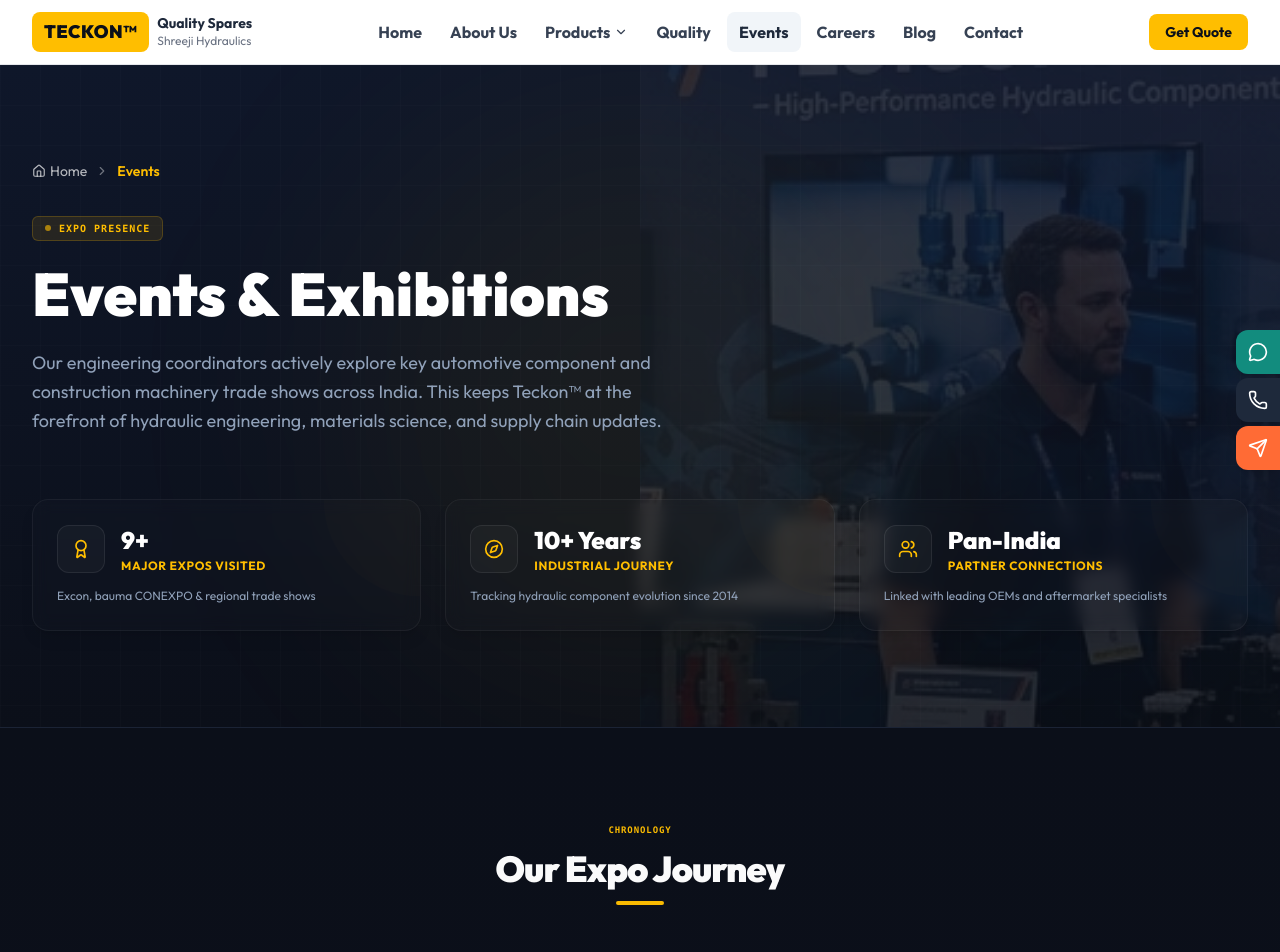
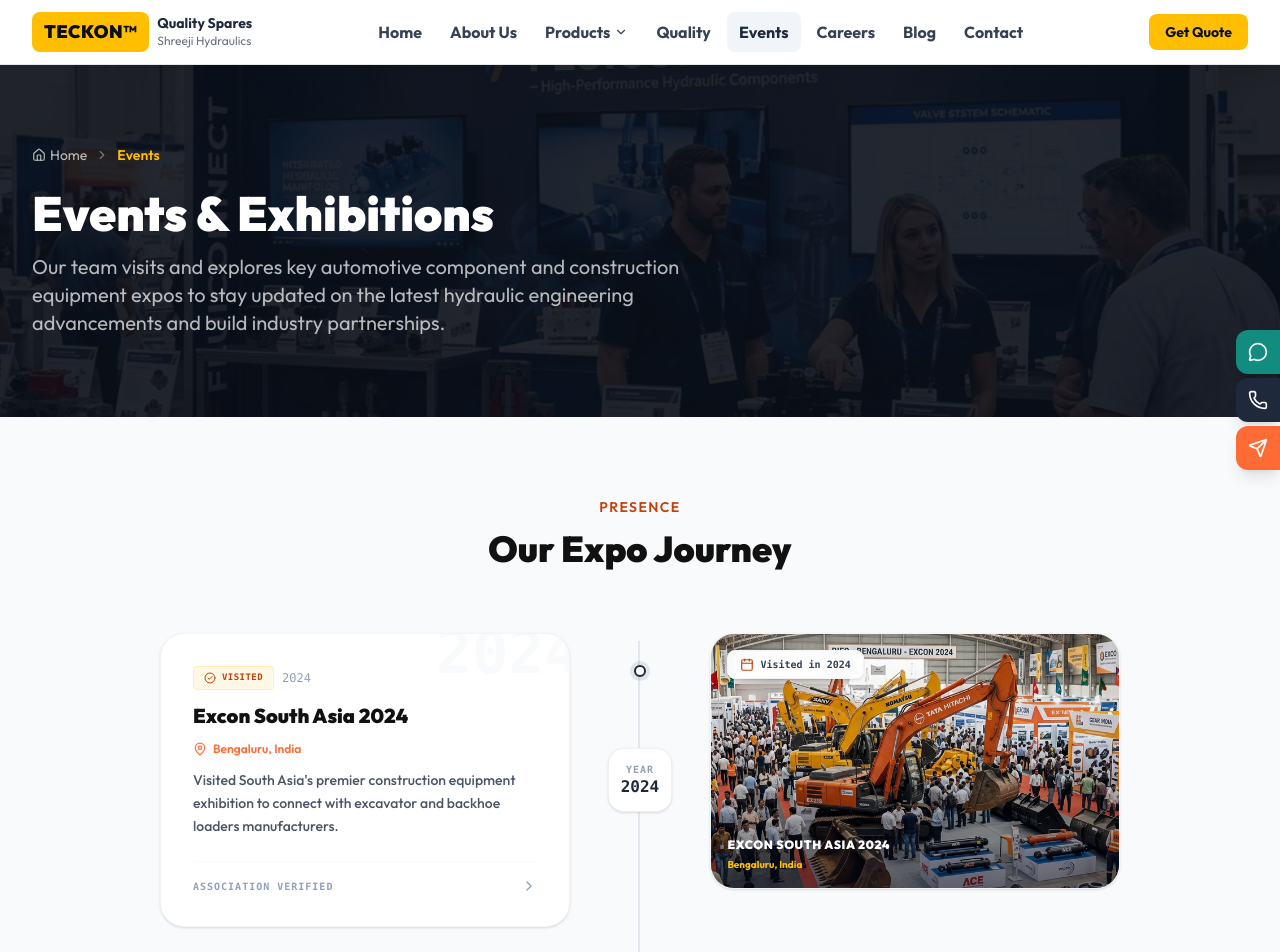
Before and after one commit to DishenMakwana/teckon, a Next.js app: page /events in a window 1280 px wide. Shown: the top 952 px of the page. Built offline with nearby package versions, Linux system fonts and the light colour scheme.

Commit message:
design: restore events hero, apply light timeline theme, and adjust section titles typography

```diff
--- a/src/app/events/page.tsx
+++ b/src/app/events/page.tsx
@@ -2,123 +2,57 @@
 
 import { motion } from "framer-motion";
 import Image from "next/image";
-import Link from "next/link";
-import { MapPin, Calendar, Award, Compass, Users, CheckCircle2, ChevronRight } from "lucide-react";
+import { MapPin, Calendar, CheckCircle2, ChevronRight } from "lucide-react";
 import BreadcrumbBar from "@/components/ui/BreadcrumbBar";
 import { EVENTS } from "@/lib/data";
 
-const timelineStats = [
-  {
-    icon: Award,
-    value: "9+",
-    label: "Major Expos Visited",
-    desc: "Excon, bauma CONEXPO & regional trade shows",
-  },
-  {
-    icon: Compass,
-    value: "10+ Years",
-    label: "Industrial Journey",
-    desc: "Tracking hydraulic component evolution since 2014",
-  },
-  {
-    icon: Users,
-    value: "Pan-India",
-    label: "Partner Connections",
-    desc: "Linked with leading OEMs and aftermarket specialists",
-  },
-];
-
 export default function EventsPage() {
   return (
-    <div className="bg-[#0B0F19] text-slate-300 min-h-screen font-sans selection:bg-[#FFBE00]/30 selection:text-white">
-      {/* Hero Section */}
+    <>
+      {/* Hero (Restored Original Section) */}
       <section
         id="events-hero"
-        className="relative py-24 border-b border-white/5 overflow-hidden bg-gradient-to-b from-[#0F172A] to-[#0B0F19]"
+        className="bg-teckon-dark-blue py-20 relative overflow-hidden"
       >
-        {/* Background Blueprint Grid and Radial Glow */}
-        <div className="absolute inset-0 bg-[linear-gradient(to_right,rgba(255,255,255,0.012)_1px,transparent_1px),linear-gradient(to_bottom,rgba(255,255,255,0.012)_1px,transparent_1px)] bg-[size:40px_40px] pointer-events-none" />
-        <div className="absolute top-1/2 left-1/2 -translate-x-1/2 -translate-y-1/2 w-[600px] h-[600px] bg-[#FFBE00]/5 rounded-full filter blur-[120px] pointer-events-none" />
-
-        {/* Hero Background Trade Show Banner */}
-        <div className="absolute right-0 top-0 bottom-0 w-full lg:w-1/2 opacity-[0.07] lg:opacity-[0.12] pointer-events-none mask-gradient">
+        <div className="absolute inset-0 opacity-10">
           <Image
             src="/images/events-tradeshow.webp"
-            alt="Heavy machinery trade show showcasing hydraulic components"
+            alt="Industrial heavy machinery trade show showcasing hydraulic components"
             fill
-            sizes="(max-width: 1024px) 100vw, 50vw"
+            sizes="100vw"
             className="object-cover"
             priority
           />
         </div>
-
         <div className="relative z-10 max-w-7xl mx-auto px-4 sm:px-6 lg:px-8">
           <BreadcrumbBar items={[{ label: "Events" }]} />
-
-          <div className="max-w-3xl mt-8 space-y-4">
-            <span className="inline-flex items-center gap-2 px-3 py-1 rounded-md bg-[#FFBE00]/10 border border-[#FFBE00]/20 text-[#FFBE00] font-mono text-[10px] uppercase tracking-widest font-black">
-              <span className="w-1.5 h-1.5 rounded-full bg-[#FFBE00] animate-pulse" />
-              Expo Presence
-            </span>
-            <h1 className="text-4xl sm:text-5xl lg:text-6xl font-black text-white leading-tight">
+          <h1 className="text-4xl sm:text-5xl font-black text-white mt-6 mb-4">
             Events &amp; Exhibitions
           </h1>
-            <p className="text-slate-400 text-lg leading-relaxed max-w-2xl">
-              Our engineering coordinators actively explore key automotive component and
-              construction machinery trade shows across India. This keeps Teckon™ at the
-              forefront of hydraulic engineering, materials science, and supply chain updates.
+          <p className="text-white/70 text-xl max-w-2xl">
+            Our team visits and explores key automotive component and
+            construction equipment expos to stay updated on the latest hydraulic
+            engineering advancements and build industry partnerships.
           </p>
-          </div>
-
-          {/* Stats strip integrated directly into the Hero for layout balance */}
-          <div className="grid grid-cols-1 md:grid-cols-3 gap-6 mt-16">
-            {timelineStats.map((stat, idx) => {
-              const Icon = stat.icon;
-              return (
-                <div
-                  key={idx}
-                  className="bg-white/[0.01] backdrop-blur-sm border border-white/[0.05] rounded-2xl p-6 relative overflow-hidden group hover:border-[#FFBE00]/25 transition-all duration-350 shadow-lg"
-                >
-                  <div className="absolute top-0 right-0 w-24 h-24 bg-[#FFBE00]/[0.01] rounded-bl-full group-hover:bg-[#FFBE00]/[0.02] transition-colors" />
-                  <div className="flex items-center gap-4">
-                    <div className="w-12 h-12 rounded-xl bg-white/[0.03] border border-white/[0.08] flex items-center justify-center text-[#FFBE00] shrink-0 group-hover:scale-110 transition-transform">
-                      <Icon className="w-5 h-5" />
-                    </div>
-                    <div>
-                      <div className="text-2xl font-black text-white">{stat.value}</div>
-                      <div className="text-xs font-bold text-[#FFBE00] uppercase tracking-wider mt-0.5">
-                        {stat.label}
-                      </div>
-                    </div>
-                  </div>
-                  <p className="text-slate-400 text-xs mt-3 leading-relaxed">
-                    {stat.desc}
-                  </p>
-                </div>
-              );
-            })}
-          </div>
         </div>
       </section>
 
-      {/* Events Timeline Section */}
-      <section id="timeline" className="py-24 relative overflow-hidden">
-        <div className="absolute inset-0 bg-[linear-gradient(to_bottom,rgba(11,15,25,0)_0%,rgba(15,23,42,0.5)_100%)] pointer-events-none" />
-
+      {/* Events Timeline Section (Light Themed) */}
+      <section id="timeline" className="py-20 bg-slate-50">
         <div className="max-w-5xl mx-auto px-4 sm:px-6 lg:px-8">
-          <div className="text-center mb-20 space-y-3">
-            <span className="text-[#FFBE00] font-mono text-[9px] uppercase tracking-widest font-black block">
-              CHRONOLOGY
+          {/* Section Heading (Restored Original Styling) */}
+          <div className="text-center mb-16">
+            <span className="text-[#C2410C] font-semibold text-sm uppercase tracking-widest mb-3 block">
+              Presence
             </span>
-            <h2 className="text-3xl sm:text-4xl font-black text-white tracking-tight">
+            <h2 className="text-4xl font-black text-[#111111]">
               Our Expo Journey
             </h2>
-            <div className="w-12 h-1 bg-[#FFBE00] mx-auto rounded-full" />
           </div>
 
           <div className="relative">
             {/* Elegant Vertical Timeline Center Line */}
-            <div className="absolute left-4 md:left-1/2 -translate-x-0.5 top-2 bottom-2 w-[1.5px] bg-gradient-to-b from-[#FFBE00]/40 via-white/10 to-[#FFBE00]/5 pointer-events-none" />
+            <div className="absolute left-4 md:left-1/2 -translate-x-0.5 top-2 bottom-2 w-0.5 bg-slate-200 pointer-events-none" />
 
             <div className="space-y-16">
               {EVENTS.map((event, i) => (
@@ -133,61 +67,58 @@
                   }`}
                 >
                   {/* Timeline Index Dot indicator */}
-                  <div className="absolute left-4 md:left-1/2 -translate-x-1/2 top-8 w-3 h-3 rounded-full bg-[#0B0F19] border-2 border-[#FFBE00] ring-4 ring-[#FFBE00]/15 z-20 pointer-events-none animate-pulse" />
+                  <div className="absolute left-4 md:left-1/2 -translate-x-1/2 top-8 w-3 h-3 rounded-full bg-white border-2 border-teckon-blue ring-4 ring-teckon-blue/10 z-20 pointer-events-none" />
 
                   {/* Content Card (Left or Right side depending on index) */}
                   <div className="w-full md:w-[46%] pl-10 md:pl-0 flex">
-                    <div className="bg-white/[0.02] backdrop-blur-md border border-white/[0.05] rounded-3xl p-6 md:p-8 hover:border-[#FFBE00]/30 hover:bg-white/[0.04] transition-all duration-350 shadow-xl group relative overflow-hidden flex-1 flex flex-col justify-between">
-                      {/* Blueprint grid effect in card background on hover */}
-                      <div className="absolute inset-0 bg-[linear-gradient(to_right,rgba(255,255,255,0.005)_1px,transparent_1px),linear-gradient(to_bottom,rgba(255,255,255,0.005)_1px,transparent_1px)] bg-[size:24px_24px] opacity-0 group-hover:opacity-100 transition-opacity duration-350 pointer-events-none" />
-
+                    <div className="bg-white border border-gray-100 rounded-3xl p-6 md:p-8 hover:border-[#FFBE00]/40 hover:shadow-xl transition-all duration-350 shadow-sm group relative overflow-hidden flex-1 flex flex-col justify-between">
                       {/* Translucent year background watermark */}
-                      <div className="absolute -top-3 -right-3 font-mono text-6xl font-black text-white/[0.02] group-hover:text-[#FFBE00]/[0.05] transition-colors pointer-events-none select-none">
+                      <div className="absolute -top-3 -right-3 font-mono text-6xl font-black text-slate-100/50 group-hover:text-[#FFBE00]/10 transition-colors pointer-events-none select-none">
                         {event.year}
                       </div>
 
-                      <div className="space-y-4 relative z-10">
+                      <div className="space-y-3 relative z-10">
                         <div className="flex items-center gap-2">
-                          <span className="inline-flex items-center gap-1.5 px-2.5 py-1 rounded bg-[#FFBE00]/10 border border-[#FFBE00]/20 text-[#FFBE00] font-mono text-[9px] uppercase tracking-wider font-black">
-                            <CheckCircle2 className="w-3 h-3 text-[#FFBE00]" />
+                          <span className="inline-flex items-center gap-1.5 px-2.5 py-1 rounded bg-[#FFBE00]/10 border border-[#FFBE00]/20 text-[#C2410C] font-mono text-[9px] uppercase tracking-wider font-black">
+                            <CheckCircle2 className="w-3 h-3 text-[#C2410C]" />
                             <span>Visited</span>
                           </span>
-                          <span className="text-slate-500 font-mono text-xs">
+                          <span className="text-slate-400 font-mono text-xs">
                             {event.year}
                           </span>
                         </div>
 
-                        <h3 className="text-xl font-black text-white group-hover:text-[#FFBE00] transition-colors leading-snug">
+                        <h3 className="text-xl font-black text-[#111111] group-hover:text-teckon-blue transition-colors leading-snug">
                           {event.name}
                         </h3>
 
-                        <div className="flex items-center gap-1.5 text-xs text-slate-400 font-semibold">
-                          <MapPin className="w-3.5 h-3.5 text-[#FF6B35] shrink-0" />
+                        <div className="flex items-center gap-1.5 text-xs text-[#FF6B35] font-semibold">
+                          <MapPin className="w-3.5 h-3.5 shrink-0" />
                           <span>{event.location}</span>
                         </div>
 
-                        <p className="text-slate-400 text-xs sm:text-sm leading-relaxed font-medium">
+                        <p className="text-gray-600 text-xs sm:text-sm leading-relaxed font-medium">
                           {event.description}
                         </p>
                       </div>
 
                       {/* Micro-interactive read indicator */}
-                      <div className="mt-6 pt-4 border-t border-white/[0.04] flex items-center justify-between">
-                        <span className="text-[10px] font-mono text-slate-500 uppercase tracking-widest font-black">
+                      <div className="mt-6 pt-4 border-t border-slate-50 flex items-center justify-between">
+                        <span className="text-[10px] font-mono text-slate-400 uppercase tracking-widest font-black">
                           Association Verified
                         </span>
-                        <ChevronRight className="w-4 h-4 text-slate-600 group-hover:text-[#FFBE00] group-hover:translate-x-1 transition-all" />
+                        <ChevronRight className="w-4 h-4 text-slate-400 group-hover:text-teckon-blue group-hover:translate-x-1 transition-all" />
                       </div>
                     </div>
                   </div>
 
                   {/* Center Year Badge (Hidden on mobile) */}
                   <div className="hidden md:flex md:w-[8%] items-center justify-center z-10 shrink-0">
-                    <div className="w-16 h-16 rounded-2xl bg-[#0F172A] border border-white/5 text-white flex flex-col items-center justify-center shadow-2xl group-hover:border-[#FFBE00]/30 transition-colors">
-                      <span className="text-[10px] font-mono text-[#FFBE00] uppercase tracking-widest font-black leading-none">
+                    <div className="w-16 h-16 rounded-2xl bg-white border border-gray-200/60 text-[#111111] flex flex-col items-center justify-center shadow-sm group-hover:border-[#FFBE00]/30 transition-colors">
+                      <span className="text-[10px] font-mono text-slate-400 uppercase tracking-widest font-black leading-none">
                         Year
                       </span>
-                      <span className="font-mono font-black text-md mt-1 leading-none">
+                      <span className="font-mono font-black text-md mt-1 leading-none text-teckon-blue">
                         {event.year}
                       </span>
                     </div>
@@ -195,9 +126,9 @@
 
                   {/* Image Card (Alternating opposite to content card) */}
                   <div className="w-full md:w-[46%] pl-10 md:pl-0">
-                    <div className="relative aspect-[16/10] w-full rounded-3xl overflow-hidden border border-white/[0.05] shadow-xl group/img">
+                    <div className="relative aspect-[16/10] w-full rounded-3xl overflow-hidden border border-gray-100 shadow-sm group/img">
                       {/* Overlay card hover gradient */}
-                      <div className="absolute inset-0 bg-gradient-to-t from-[#0B0F19]/90 via-[#0B0F19]/20 to-transparent z-10 transition-opacity duration-350 opacity-90 group-hover/img:opacity-70" />
+                      <div className="absolute inset-0 bg-gradient-to-t from-slate-950/70 via-slate-950/10 to-transparent z-10 transition-opacity duration-350 opacity-80 group-hover/img:opacity-60" />
 
                       <Image
                         src={event.image}
@@ -209,8 +140,8 @@
                       />
 
                       {/* Small floating metadata label on top-left of image */}
-                      <div className="absolute top-4 left-4 z-20 bg-[#0B0F19]/80 backdrop-blur-md px-3 py-1.5 rounded-lg border border-white/5 flex items-center gap-1.5 text-[10px] font-mono font-semibold text-slate-300">
-                        <Calendar className="w-3.5 h-3.5 text-[#FFBE00]" />
+                      <div className="absolute top-4 left-4 z-20 bg-white/95 backdrop-blur-md px-3 py-1.5 rounded-lg border border-gray-100 flex items-center gap-1.5 text-[10px] font-mono font-semibold text-slate-700 shadow-sm">
+                        <Calendar className="w-3.5 h-3.5 text-[#C2410C]" />
                         <span>Visited in {event.year}</span>
                       </div>
 
@@ -219,7 +150,7 @@
                         <span className="text-white text-xs font-black uppercase tracking-wider">
                           {event.name}
                         </span>
-                        <span className="text-[#FF6B35] text-[10px] font-bold">
+                        <span className="text-[#FFBE00] text-[10px] font-bold">
                           {event.location}
                         </span>
                       </div>
@@ -232,41 +163,24 @@
         </div>
       </section>
 
-      {/* Action CTA Section */}
-      <section id="cta" className="py-24 relative overflow-hidden">
-        <div className="max-w-5xl mx-auto px-4 sm:px-6 lg:px-8">
-          <div className="bg-gradient-to-r from-[#0F172A] to-[#0B0F19] border border-white/5 rounded-3xl p-8 md:p-12 relative overflow-hidden shadow-2xl text-center">
-            {/* Glow Elements */}
-            <div className="absolute -bottom-24 -left-24 w-48 h-48 bg-[#FFBE00]/5 rounded-full blur-3xl pointer-events-none" />
-            <div className="absolute -top-24 -right-24 w-48 h-48 bg-[#FF6B35]/5 rounded-full blur-3xl pointer-events-none" />
-
-            <div className="relative z-10 max-w-2xl mx-auto space-y-6">
-              <h2 className="text-3xl sm:text-4xl font-black text-white tracking-tight">
+      {/* CTA (Restored Original Section) */}
+      <section id="cta" className="bg-[#FFBE00] py-16">
+        <div className="max-w-4xl mx-auto px-4 text-center">
+          <h2 className="text-3xl font-black text-[#0B0F19] mb-4">
             Connect with Our Team
           </h2>
-              <p className="text-slate-400 text-sm sm:text-base leading-relaxed">
-                Planning to visit the next premier construction machinery expo or heavy vehicle
-                exhibitions in India? Get in touch to schedule a meeting with our engineers
-                or arrange a physical tour of our Rajkot manufacturing facility.
+          <p className="text-[#0B0F19]/70 mb-8">
+            Planning to attend an upcoming industry expo? Contact us to schedule
+            a meeting or arrange a visit to our Rajkot manufacturing facility.
           </p>
-              <div className="flex flex-col sm:flex-row items-center justify-center gap-4 pt-2">
-                <Link
-                  href="/contact"
-                  className="w-full sm:w-auto inline-flex items-center justify-center gap-2 bg-[#FFBE00] text-[#0B0F19] font-bold px-8 py-4 rounded-xl hover:bg-[#FFBE00]/90 hover:scale-[1.02] active:scale-[0.98] transition-all duration-200 text-sm shadow-lg shadow-[#FFBE00]/10"
-                >
-                  Schedule a Visit
-                </Link>
           <a
             href="mailto:shreejihyd4008@gmail.com"
-                  className="w-full sm:w-auto inline-flex items-center justify-center gap-2 bg-white/5 border border-white/10 hover:border-white/20 text-white font-bold px-8 py-4 rounded-xl hover:bg-white/10 transition-all text-sm"
+            className="inline-block bg-[#111111] text-white font-bold px-8 py-4 rounded-xl hover:bg-teckon-blue transition-colors"
           >
-                  Email our Coordinator
+            Schedule a Meeting
           </a>
         </div>
-            </div>
-          </div>
-        </div>
       </section>
-    </div>
+    </>
   );
 }
```
Lines whose indentation alone changed are shown as unchanged.
